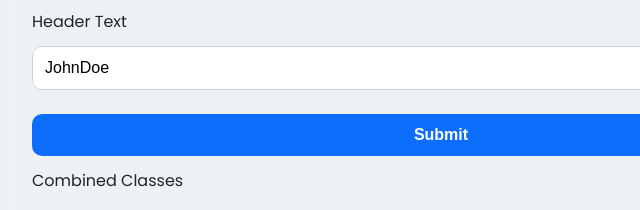
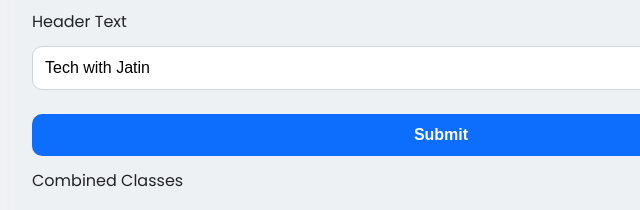
Before and after one commit to jatin99/ShadowDomAssignment, a plain HTML site: page index.html in a window 1280 px wide. Shown: the part 368-578 px from the top of the page, 199-839 px from the left. Drawn offline with Linux system fonts and the light colour scheme.

Commit message:
Update index.html

```diff
--- a/index.html
+++ b/index.html
@@ -150,7 +150,7 @@
         <h2>CSS Selector Demo Elements</h2>
         <input id="email" placeholder="Enter your email">
         <div class="header">Header Text</div>
-        <input name="username" value="JohnDoe">
+        <input name="username" value="Tech with Jatin">
         <button type="submit">Submit</button>
         <div class="main header">Combined Classes</div>
 
```
